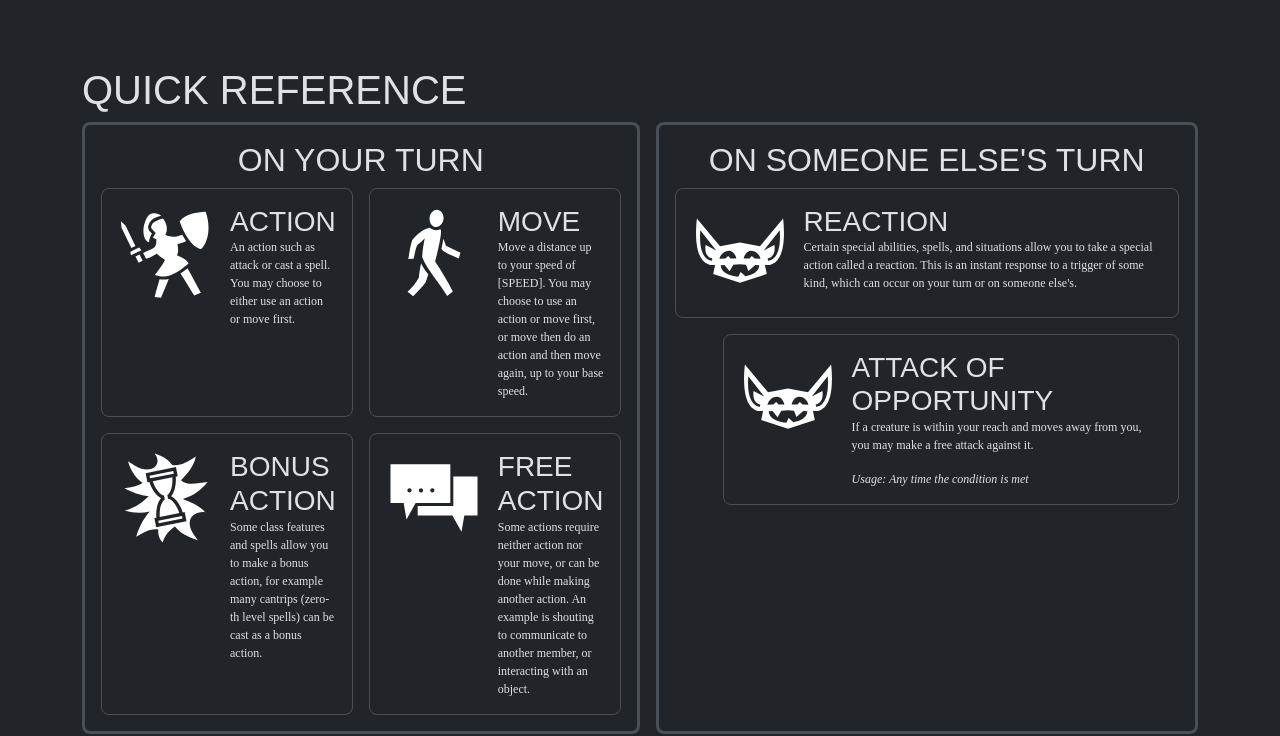
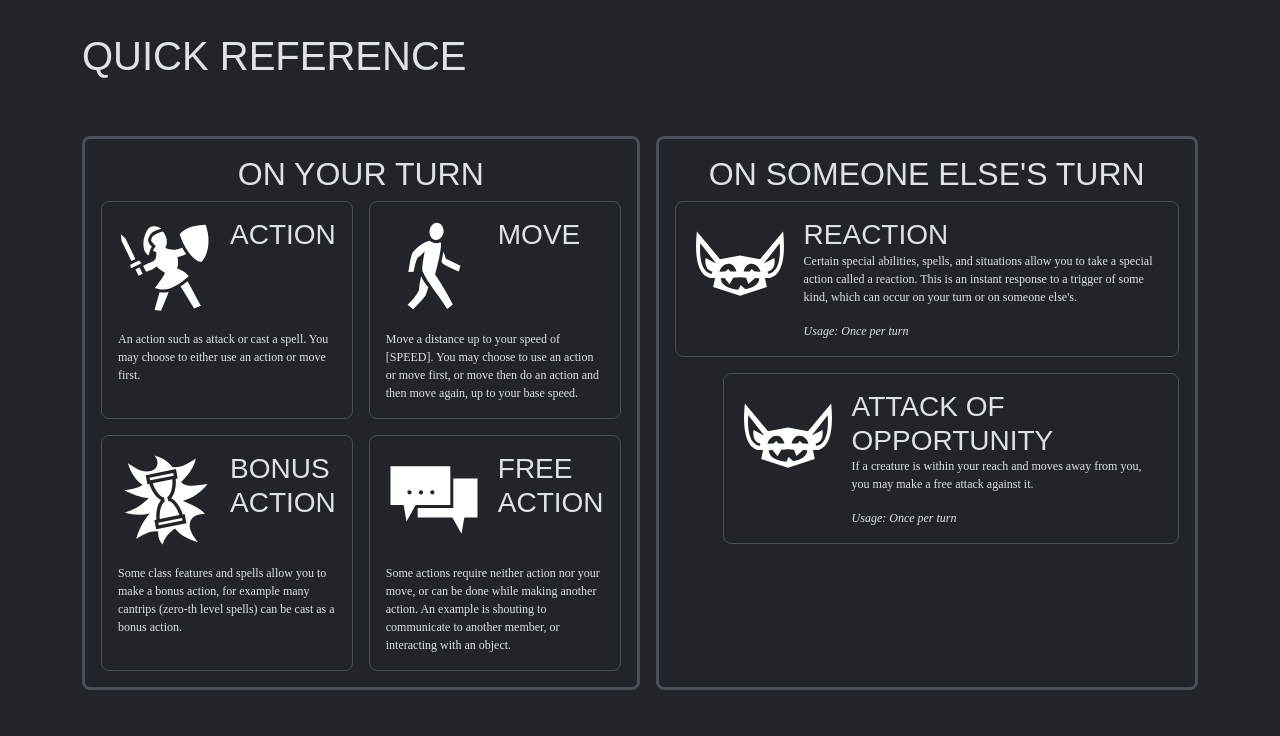
Before and after one commit to sonmica/mary-cardmaker, a Vue app: page / in a window 1280 px wide. Shown: the top 736 px of the page. Built offline with nearby package versions, Linux system fonts and the light colour scheme; a web font is replaced by a local one.

Commit message:
Adds the common actions section

```diff
--- a/src/assets/data/commonActions.json
+++ b/src/assets/data/commonActions.json
@@ -49,6 +49,7 @@
         "parentId": "onSomeoneElsesTurn",
         "order": 0,
         "description": "Certain special abilities, spells, and situations allow you to take a special action called a reaction. This is an instant response to a trigger of some kind, which can occur on your turn or on someone else's.",
+        "usage": "Once per turn",
         "contents": [
           {
             "id": "attackOfOpportunity",
@@ -56,7 +57,7 @@
             "parentId": "reaction",
             "order": 0,
             "description": "If a creature is within your reach and moves away from you, you may make a free attack against it.",
-            "usage": "Any time the condition is met"
+            "usage": "Once per turn"
           }
         ]
       }
@@ -72,7 +73,7 @@
         "name": "Attack",
         "order": 0,
         "parentId": "commonActions",
-        "description": "",
+        "description": "Use a weapon (or improvised weapon) to attempt to hit another creature. You must first roll a D20 against the target's AC (Armor Class), and if you are successful you may roll to see how much damage you inflict. The damage is based on your weapon and any bonuses from your class or feats.",
         "contents": [
           {
             "id": "meleeAttack",
@@ -83,7 +84,7 @@
           },
           {
             "id": "rangedAttack",
-            "name": "On your turn",
+            "name": "Ranged Attack",
             "order": 1,
             "parentId": "attack",
             "description": "Attempt to hit a target using a ranged weapon. Target must be within the range specified by your weapon. Attempting to hit targets further than normal range will incur disadvantage on the to-hit roll."
@@ -95,7 +96,7 @@
         "name": "Dash",
         "order": 1,
         "parentId": "commonActions",
-        "description": "Gain extra movement up to your base speed of [SPEED] feet.",
+        "description": "Gain extra movement up to your base speed of [SPEED] feet. This effectively allows you to move twice as much in a turn, at the cost of not being able to do any other actions (like attack).",
         "usage": "Once per turn, up to [SPEED] feet"
       }
     ]
--- a/src/components/CardComponent.vue
+++ b/src/components/CardComponent.vue
@@ -8,7 +8,8 @@ const props = defineProps<{
   body: string,
   subBody?: string,
   iconType: IconType,
-  size?: string
+  size?: string,
+  compact?: boolean
 }>();
 
 const iconSize = computed(() => ({
@@ -19,16 +20,22 @@ const iconSize = computed(() => ({
 </script>
 
 <template>
-  <div class="border rounded-3 p-3">
+  <div class="border rounded-3 p-3" :class="compact ? 'd-flex flex-column gap-3' : ''">
     <div class="d-flex flex-row align-items-start gap-3">
       <div class="flex-grow-0 flex-shrink-0" :class="iconSize">
         <GameIcon :iconType="iconType" class="card-img-top"/>
       </div>
       <div class="card-body">
         <h3 class="card-title text-uppercase">{{title}}</h3>
-        <div class="card-text">{{ body }}</div>
-        <div v-if="subBody" class="fw-light fst-italic mt-3">{{ subBody }}</div>
+        <div v-if="!compact">
+          <div class="card-text">{{ body }}</div>
+          <div v-if="subBody" class="fw-light fst-italic mt-3">{{ subBody }}</div>
+        </div>
       </div>
+    </div>
+    <div v-if="compact">
+      <div class="card-text">{{ body }}</div>
+      <div v-if="subBody" class="fw-light fst-italic mt-3">{{ subBody }}</div>
     </div>
   </div>
 </template>
--- a/src/components/ContentSection.vue
+++ b/src/components/ContentSection.vue
@@ -5,7 +5,8 @@ import type Section from '@/models/Section';
 const props = defineProps<{
   sectionTitle: string,
   section: Section,
-  twoColumn?: boolean
+  twoColumn?: boolean,
+  compact?: boolean
 }>();
 
 console.log("content section - child cards", props.section);
@@ -20,12 +21,12 @@ console.log("content section - child cards", props.section);
           :key="card.id"
           class="d-flex flex-column gap-3">
         <CardComponent :title="card.name"
-          class="h-100"
+          :class="{'h-100' : compact}"
           :body="card.description"
           :iconType="card.iconType ?? 'goblin'"
           :subBody="card.usage ? `Usage: ${card.usage}` : undefined"
-          :compact="twoColumn" />
-        <div v-if="card.contents" class="d-flex ps-5">
+          :compact="compact" />
+        <div v-if="card.contents" class="d-flex flex-column ps-5 gap-3">
           <div v-for="subCard in card.contents" :key="subCard.id">
             <CardComponent :title="subCard.name"
               class="h-100"
--- a/src/components/MainContainer.vue
+++ b/src/components/MainContainer.vue
@@ -1,41 +1,23 @@
 <script setup lang="ts">
-  import type CardContent from '@/models/CardContent';
-  import CardComponent from './CardComponent.vue';
   import ContentSection from './ContentSection.vue';
   import Data from '@/assets/data/Data';
 
   // TODO: add a key or id to CardContent
   // TODO: sorting by order of all sections
   // TODO: templating for [SPEED]
-  const cards: CardContent[] = [
-    {
-      title: "Attack",
-      body: "Make an attack with a melee weapon, ranged weapon, improvised weapon, or no weapon.",
-      iconType: "crossed-swords"
-    },
-    {
-      title: "Cast a spell",
-      body: "Cast a spell that has a casting time of 1 (or more) actions. If another spell has been cast as a bonus action, only cantrips are allowed.",
-      iconType: "spell-book"
-    }
-  ];
-
-  console.log("Data", Data);
-  console.log("backgrounds", Data.races)
 </script>
 
 <template>
-  <div class="row">
+  <div class="d-flex flex-column gap-5">
     <div>
       <h1 class="text-uppercase">Quick Reference</h1>
     </div>
     <div class="grid-container-2col gap-3">
-      <ContentSection sectionTitle="On your turn" :section="onYourTurnSection" twoColumn />
+      <ContentSection sectionTitle="On your turn" :section="onYourTurnSection" twoColumn compact />
       <ContentSection sectionTitle="On someone else's turn" :section="onSomeoneElsesTurnSection"/>
     </div>
-    <!-- <div class="d-flex flex-column gap-3 w-100">
-      <CardComponent v-for="card in cards" :key="card.title" :title="card.title" :body="card.body" :iconType="card.iconType" size="icon-small"/>
-    </div> -->
+
+    <ContentSection sectionTitle="Common actions" :section="commonActionsSection" twoColumn />
   </div>
 </template>
 
@@ -56,6 +38,9 @@
       },
       onSomeoneElsesTurnSection: function() {
         return commonActions.find(c => c.id === "onSomeoneElsesTurn") ?? {};
+      },
+      commonActionsSection: function() {
+        return commonActions.find(c => c.id === "commonActions") ?? {};
       }
     }
   };
```
